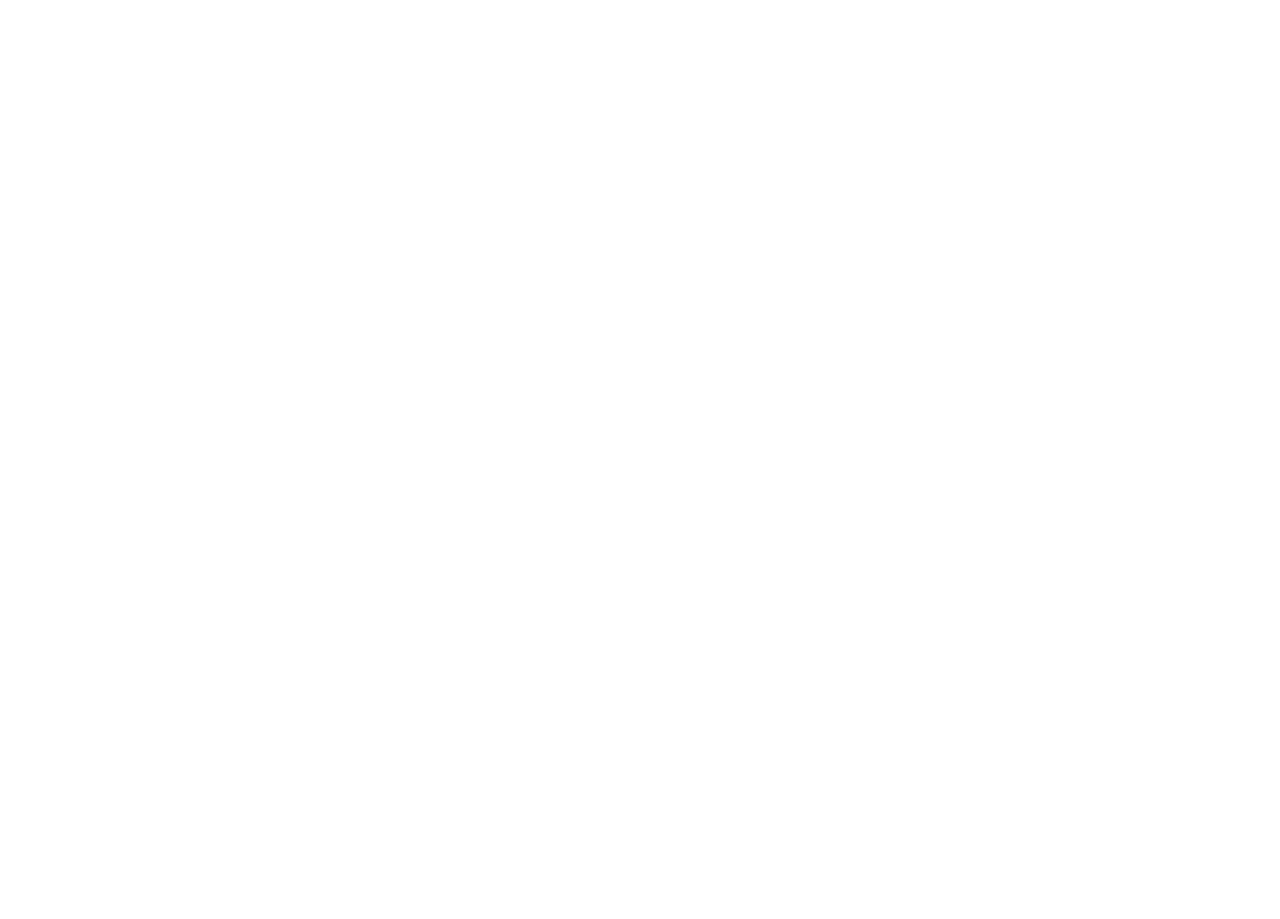
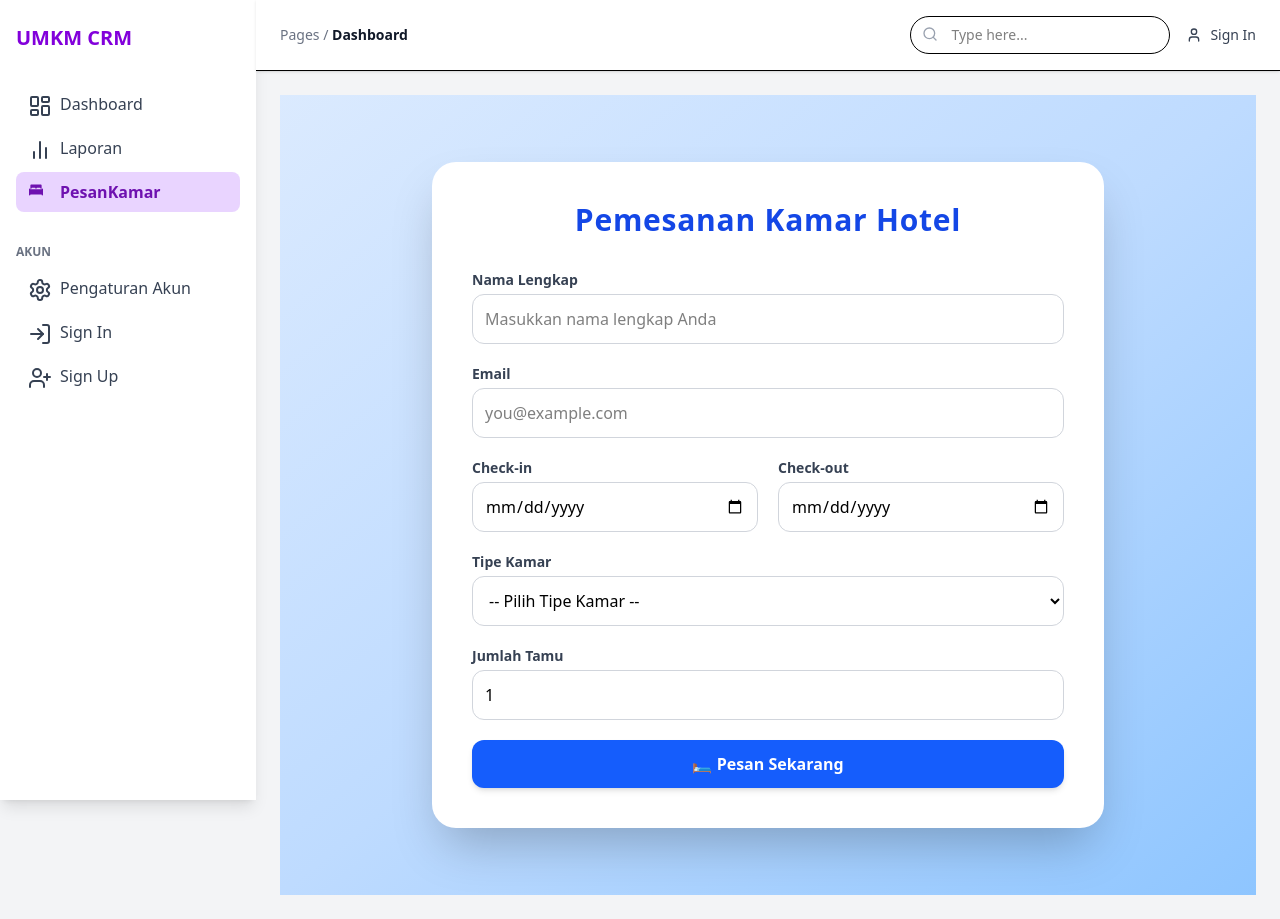
Before and after one commit to azizBLJ/crm-23sic-kelompok5, a React (Vite) app: page /PesanKamar in a window 1280 px wide. Before the commit this address had no page. Before the commit the page ends 800 px from the top, so only its background shows below. Built offline with nearby package versions, Linux system fonts and the light colour scheme.

Commit message:
Menambahkan Pelanggan dam konfirmasi pelanggan

```diff
--- a/src/App.jsx
+++ b/src/App.jsx
@@ -1,25 +1,21 @@
-import { useState } from 'react'
-import reactLogo from './assets/react.svg'
-import viteLogo from '/vite.svg'
-import './App.css'
-import { Routes, Route } from 'react-router-dom'
-import MainLayout from './components/MainLayout'
-import Dashboard from './pages/Dashboard'
-import Pelanggan from './pages/Pelanggan'
+import { Routes, Route } from "react-router-dom";
+import MainLayout from "./components/MainLayout";
+import Dashboard from "./pages/Dashboard";
+import Pelanggan from "./pages/Pelanggan";
+import PesanKamar from "./pages/PesanKamar";
+import KonfirmasiPesanan from "./pages/KonfirmasiPesanan";
 
 function App() {
-  const [count, setCount] = useState(0)
-
   return (
-    <>
     <Routes>
-      <Route  element={<MainLayout />}>
-        <Route path="/" element={<Dashboard />}/>
-        <Route path="Pelanggan" element={<Pelanggan />} />
+      <Route element={<MainLayout />}>
+        <Route path="/" element={<Dashboard />} />
+        <Route path="/Pelanggan" element={<Pelanggan />} />
+        <Route path="/PesanKamar" element={<PesanKamar />} />
+        <Route path="/PesanKamar/Konfirmasi" element={<KonfirmasiPesanan />} />
       </Route>
     </Routes>
-    </>
-  )
+  );
 }
 
-export default App
+export default App;
--- a/src/components/Sidebar.jsx
+++ b/src/components/Sidebar.jsx
@@ -1,3 +1,4 @@
+import { IoIosBed } from "react-icons/io";
 import {
   LayoutDashboard,
   Users,         // untuk pelanggan
@@ -13,8 +14,9 @@
 
 const menuItems = [
   { name: 'Dashboard', icon: <LayoutDashboard />, path: '/' },
-  { name: 'Produk', icon: <Box />, path: '/produk' },
   { name: 'Laporan', icon: <BarChart2 />, path: '/Pelanggan' },
+  { name: 'PesanKamar', icon: <IoIosBed />, path: '/PesanKamar' },
+
 ]
 
 const accountItems = [
--- /dev/null
+++ b/src/pages/KonfirmasiPesanan.jsx
@@ -0,0 +1,23 @@
+import { useLocation } from "react-router-dom";
+
+const KonfirmasiPesanan = () => {
+  const { state } = useLocation();
+
+  if (!state) return <p>Data tidak ditemukan.</p>;
+
+  return (
+    <div className="mt-10 p-6 bg-green-100 rounded-xl shadow-xl">
+      <h3 className="text-2xl font-bold mb-4 text-green-800">✅ Konfirmasi Pemesanan</h3>
+      <ul className="text-green-900 space-y-2">
+        <li><strong>Nama:</strong> {state.nama}</li>
+        <li><strong>Email:</strong> {state.email}</li>
+        <li><strong>Check-in:</strong> {state.checkin}</li>
+        <li><strong>Check-out:</strong> {state.checkout}</li>
+        <li><strong>Tipe Kamar:</strong> {state.tipeKamar}</li>
+        <li><strong>Jumlah Tamu:</strong> {state.jumlahTamu}</li>
+      </ul>
+    </div>
+  );
+};
+
+export default KonfirmasiPesanan;
--- /dev/null
+++ b/src/pages/PesanKamar.jsx
@@ -0,0 +1,133 @@
+import { useState } from "react";
+import { useNavigate, Outlet } from "react-router-dom";
+
+const BookingPage = () => {
+  const [formData, setFormData] = useState({
+    nama: "",
+    email: "",
+    checkin: "",
+    checkout: "",
+    tipeKamar: "",
+    jumlahTamu: 1,
+  });
+
+  const navigate = useNavigate();
+
+  const handleChange = (e) => {
+    const { name, value } = e.target;
+    setFormData((prev) => ({
+      ...prev,
+      [name]: value,
+    }));
+  };
+
+  const handleSubmit = (e) => {
+    e.preventDefault();
+    navigate("Konfirmasi", { state: formData });
+  };
+
+  return (
+    <div className="min-h-screen flex items-center justify-center bg-gradient-to-br from-blue-100 via-blue-200 to-blue-300 p-6">
+      <div className="bg-white shadow-2xl rounded-3xl p-10 w-full max-w-2xl">
+        <h2 className="text-3xl font-extrabold mb-8 text-center text-blue-700 tracking-wide">
+          Pemesanan Kamar Hotel
+        </h2>
+
+        <form onSubmit={handleSubmit} className="space-y-5">
+          <div>
+            <label className="block text-sm font-semibold text-gray-700">Nama Lengkap</label>
+            <input
+              type="text"
+              name="nama"
+              value={formData.nama}
+              onChange={handleChange}
+              required
+              placeholder="Masukkan nama lengkap Anda"
+              className="w-full mt-1 border border-gray-300 p-3 rounded-xl focus:ring-2 focus:ring-blue-400"
+            />
+          </div>
+
+          <div>
+            <label className="block text-sm font-semibold text-gray-700">Email</label>
+            <input
+              type="email"
+              name="email"
+              value={formData.email}
+              onChange={handleChange}
+              required
+              placeholder="you@example.com"
+              className="w-full mt-1 border border-gray-300 p-3 rounded-xl focus:ring-2 focus:ring-blue-400"
+            />
+          </div>
+
+          <div className="grid grid-cols-1 sm:grid-cols-2 gap-5">
+            <div>
+              <label className="block text-sm font-semibold text-gray-700">Check-in</label>
+              <input
+                type="date"
+                name="checkin"
+                value={formData.checkin}
+                onChange={handleChange}
+                required
+                className="w-full mt-1 border border-gray-300 p-3 rounded-xl focus:ring-2 focus:ring-blue-400"
+              />
+            </div>
+
+            <div>
+              <label className="block text-sm font-semibold text-gray-700">Check-out</label>
+              <input
+                type="date"
+                name="checkout"
+                value={formData.checkout}
+                onChange={handleChange}
+                required
+                className="w-full mt-1 border border-gray-300 p-3 rounded-xl focus:ring-2 focus:ring-blue-400"
+              />
+            </div>
+          </div>
+
+          <div>
+            <label className="block text-sm font-semibold text-gray-700">Tipe Kamar</label>
+            <select
+              name="tipeKamar"
+              value={formData.tipeKamar}
+              onChange={handleChange}
+              required
+              className="w-full mt-1 border border-gray-300 p-3 rounded-xl focus:ring-2 focus:ring-blue-400"
+            >
+              <option value="">-- Pilih Tipe Kamar --</option>
+              <option value="Standar">Standar</option>
+              <option value="Deluxe">Deluxe</option>
+              <option value="Suite">Suite</option>
+            </select>
+          </div>
+
+          <div>
+            <label className="block text-sm font-semibold text-gray-700">Jumlah Tamu</label>
+            <input
+              type="number"
+              name="jumlahTamu"
+              value={formData.jumlahTamu}
+              onChange={handleChange}
+              min="1"
+              required
+              className="w-full mt-1 border border-gray-300 p-3 rounded-xl focus:ring-2 focus:ring-blue-400"
+            />
+          </div>
+
+          <button
+            type="submit"
+            className="w-full bg-blue-600 hover:bg-blue-700 text-white font-bold py-3 rounded-xl transition duration-300 shadow-md hover:shadow-lg"
+          >
+            🛏️ Pesan Sekarang
+          </button>
+        </form>
+
+        {/* Nested Route */}
+        <Outlet />
+      </div>
+    </div>
+  );
+};
+
+export default BookingPage;
```
